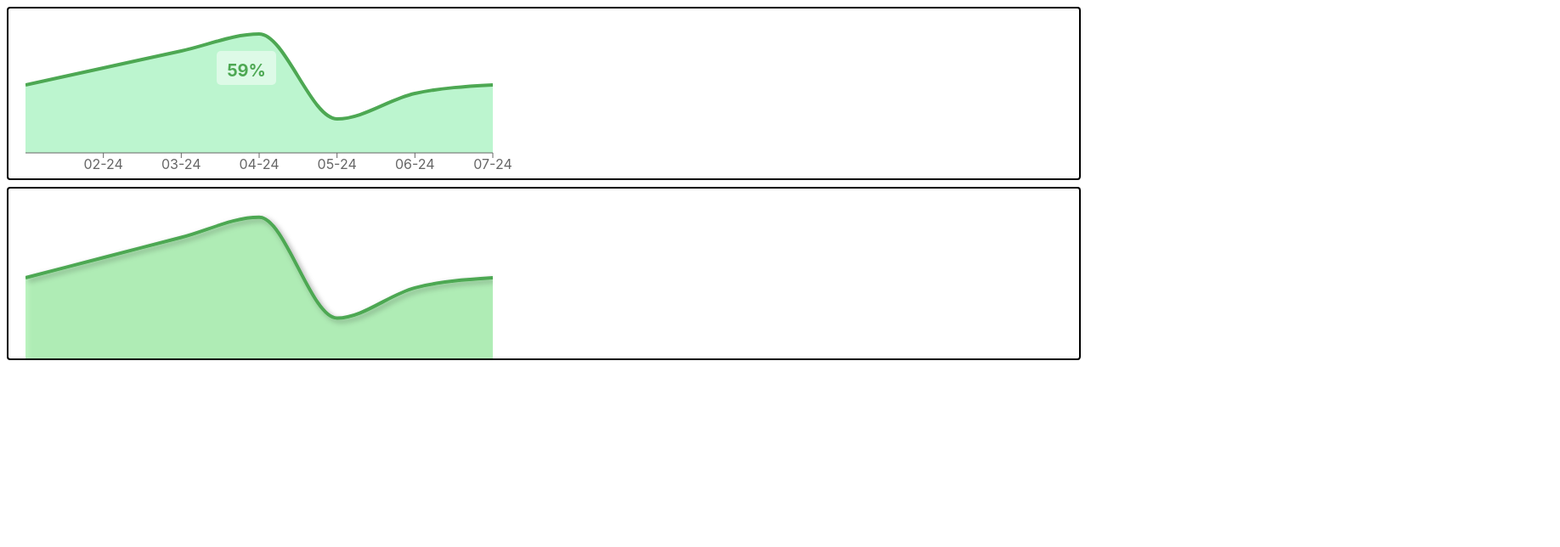
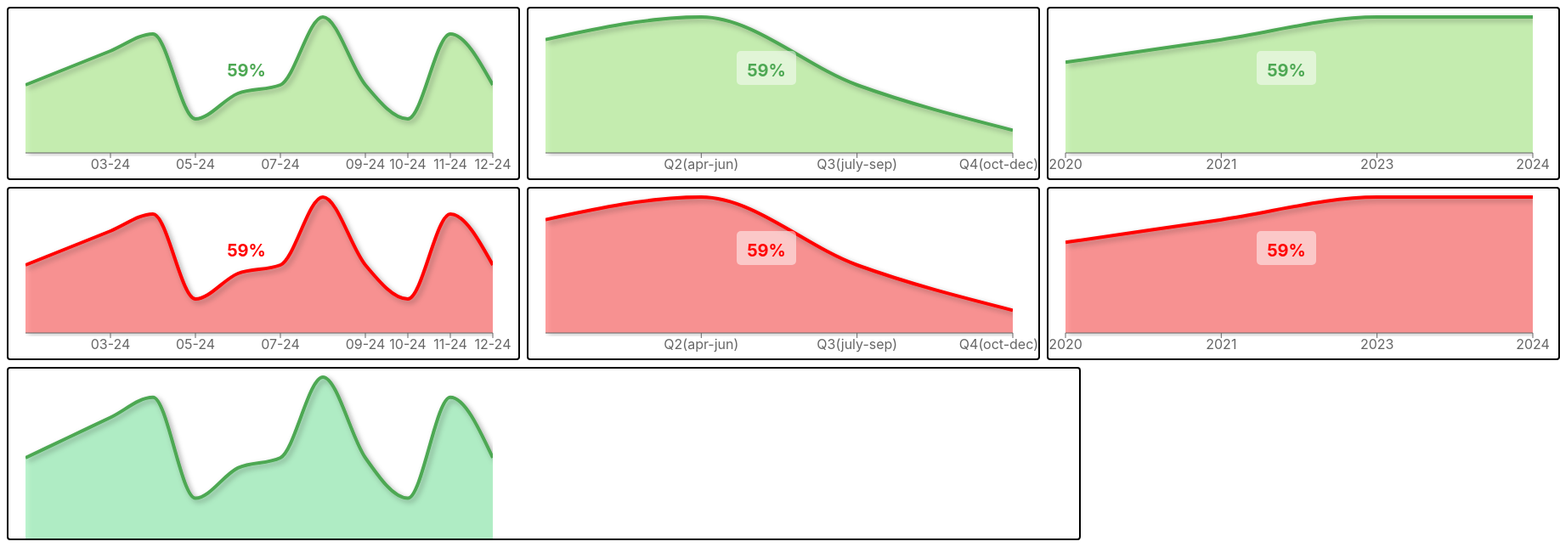
Before and after one commit to karthic-keyan/rechart-trend-line, a React (Create React App) app: page / in a window 1280 px wide. Shown: the top 644 px of the page at 85% size, 1836 px wide, since content can reach past the window. Built offline with nearby package versions, Linux system fonts and the light colour scheme.

Commit message:
update App.js, AreaChart.js, AreaChart2.js and mockdata.js

```diff
--- a/src/App.js
+++ b/src/App.js
@@ -1,24 +1,52 @@
 import * as React from "react";
-import {
-  LineChart,
-  Line,
-  XAxis,
-  ResponsiveContainer,
-  AreaChart,
-  Area,
-  Tooltip,
-  Text,
-} from "recharts";
-import TrendLine from "./components/TrendLine";
 import AreaGraph from "./components/AreaChart";
 import AreaGraph2 from "./components/AreaChart2";
+import { monthData, quaterData, yearData } from "./components/mockdata";
 
 export default function App() {
   return (
     <div>
-      <div className="flex m-2 border-2 border-black border-solid rounded">
-        <AreaGraph />
+      <div className="flex gap-2 m-2">
+        <AreaGraph
+          data={monthData}
+          dataKey="month"
+          stroke="#4DA853"
+          fill="#b0ee90"
+        />
+        <AreaGraph
+          data={quaterData}
+          dataKey="quater"
+          stroke="#4DA853"
+          fill="#b0ee90"
+        />
+        <AreaGraph
+          data={yearData}
+          dataKey="year"
+          stroke="#4DA853"
+          fill="#b0ee90"
+        />
       </div>
+      <div className="flex gap-2 m-2">
+        <AreaGraph
+          data={monthData}
+          dataKey="month"
+          stroke="#ff0000"
+          fill="#ff6262"
+        />
+        <AreaGraph
+          data={quaterData}
+          dataKey="quater"
+          stroke="#ff0000"
+          fill="#ff6262"
+        />
+        <AreaGraph
+          data={yearData}
+          dataKey="year"
+          stroke="#ff0000"
+          fill="#ff6262"
+        />
+      </div>
+
       <div className="flex m-2 border-2 border-black border-solid rounded">
         <AreaGraph2 />
       </div>
--- a/src/components/AreaChart.js
+++ b/src/components/AreaChart.js
@@ -1,8 +1,7 @@
 import React from "react";
 import { AreaChart, Area, Tooltip, Customized, XAxis } from "recharts";
-import { data } from "./mockdata";
 
-export default function AreaGraph() {
+export default function AreaGraph({ data, dataKey, stroke, fill }) {
   const CustomTooltip = ({ active, payload, label }) => {
     if (active && payload && payload.length) {
       return (
@@ -43,7 +42,7 @@ export default function AreaGraph() {
           y={y / 2}
           dy={-20}
           dx={-20}
-          fill="#4DA853"
+          fill={stroke}
           fontSize={20}
           fontWeight="bold"
           textAnchor="middle"
@@ -59,6 +58,7 @@ export default function AreaGraph() {
   };
 
   return (
+    <div className="flex border-2 border-black border-solid rounded">
       <AreaChart
         width={600}
         height={200}
@@ -70,16 +70,29 @@ export default function AreaGraph() {
           bottom: 0,
         }}
       >
+        <defs>
+          <filter id="shadow" x="-20%" y="-20%" width="150%" height="150%">
+            <feDropShadow
+              dx="3"
+              dy="3"
+              stdDeviation="3"
+              floodColor="#000000"
+              floodOpacity="0.3"
+            />
+          </filter>
+        </defs>
         <Tooltip cursor={false} content={<CustomTooltip />} />
         <Area
           type="monotone"
           dataKey="percentage"
-        stroke="#4DA853"
+          stroke={stroke}
           strokeWidth={4}
-        fill="#90eeb0"
+          fill={fill}
+          filter="url(#shadow)"
         ></Area>
-      <XAxis dataKey="month" />
+        <XAxis dataKey={dataKey} />
         <Customized component={CustomizedComponent} />
       </AreaChart>
+    </div>
   );
 }
--- a/src/components/AreaChart2.js
+++ b/src/components/AreaChart2.js
@@ -52,7 +52,7 @@ export default function AreaGraph2() {
         dataKey="percentage"
         stroke="#4DA853"
         strokeWidth={4}
-        fill="#90ee98"
+        fill="#90eeb0"
         filter="url(#shadow)"
       ></Area>
       {/* <XAxis dataKey="month" /> */}
--- a/src/components/mockdata.js
+++ b/src/components/mockdata.js
@@ -27,4 +27,113 @@ export const data = [
     month: "07-24",
     percentage: 40,
   },
+  {
+    month: "08-24",
+    percentage: 80,
+  },
+  {
+    month: "09-24",
+    percentage: 40,
+  },
+  {
+    month: "10-24",
+    percentage: 20,
+  },
+  {
+    month: "11-24",
+    percentage: 70,
+  },
+  {
+    month: "12-24",
+    percentage: 40,
+  },
 ];
+
+export const monthData = [
+  {
+    month: "01-24",
+    percentage: 40,
+  },
+  {
+    month: "02-24",
+    percentage: 50,
+  },
+  {
+    month: "03-24",
+    percentage: 60,
+  },
+  {
+    month: "04-24",
+    percentage: 70,
+  },
+  {
+    month: "05-24",
+    percentage: 20,
+  },
+  {
+    month: "06-24",
+    percentage: 35,
+  },
+  {
+    month: "07-24",
+    percentage: 40,
+  },
+  {
+    month: "08-24",
+    percentage: 80,
+  },
+  {
+    month: "09-24",
+    percentage: 40,
+  },
+  {
+    month: "10-24",
+    percentage: 20,
+  },
+  {
+    month: "11-24",
+    percentage: 70,
+  },
+  {
+    month: "12-24",
+    percentage: 40,
+  },
+];
+
+export const quaterData = [
+  {
+    quater: "Q1(jan-mar)",
+    percentage: 50,
+  },
+  {
+    quater: "Q2(apr-jun)",
+    percentage: 60,
+  },
+  {
+    quater: "Q3(july-sep)",
+    percentage: 30,
+  },
+  {
+    quater: "Q4(oct-dec)",
+    percentage: 10,
+  },
+];
+
+export const yearData = [
+  {
+    year: "2020",
+    percentage: 40,
+  },
+  {
+    year: "2021",
+    percentage: 50,
+  },
+  {
+    year: "2023",
+    percentage: 60,
+  },
+  {
+    year: "2024",
+    percentage: 60,
+  },
+];
```
Lines whose indentation alone changed are shown as unchanged.
